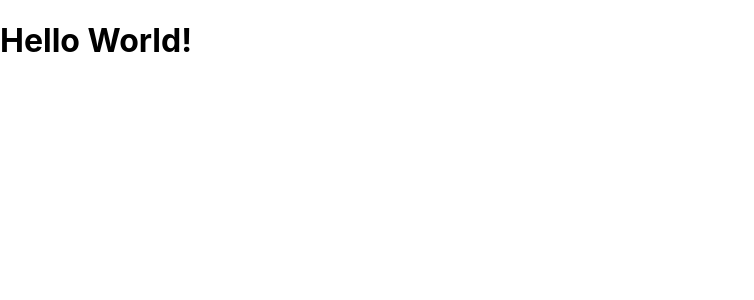
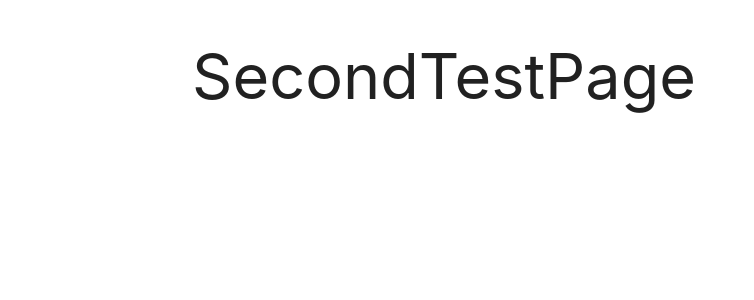
Before and after one commit to Murchik/it_course_work, a React (Create React App) app in the folder client/: page /secondTestPage in a window 1280 px wide. Shown: the top 300 px of the page, without its empty margins (0-754 px from the left). Built offline with nearby package versions, Linux system fonts and the light colour scheme.

Commit message:
added two test pages

```diff
--- a/client/package.json
+++ b/client/package.json
@@ -6,8 +6,10 @@
     "@testing-library/jest-dom": "^5.12.0",
     "@testing-library/react": "^11.2.7",
     "@testing-library/user-event": "^12.8.3",
+    "materialize-css": "^1.0.0-rc.2",
     "react": "^17.0.2",
     "react-dom": "^17.0.2",
+    "react-router-dom": "^5.2.0",
     "react-scripts": "4.0.3",
     "web-vitals": "^1.1.2"
   },
--- a/client/src/App.js
+++ b/client/src/App.js
@@ -1,10 +1,19 @@
 import React from 'react'
+import 'materialize-css'
+
+import { BrowserRouter as Router } from 'react-router-dom'
+
+// import my routes
+import { useRoutes } from './routes'
 
 function App() {
+  const routes = useRoutes()
   return (
-    <div>
-      <h1>Hello World!</h1>
-    </div>
+    <Router>
+      <div className="container">
+        {routes}
+      </div>
+    </Router>
   )
 }
 
--- a/client/src/index.css
+++ b/client/src/index.css
@@ -1,13 +1 @@
-body {
-  margin: 0;
-  font-family: -apple-system, BlinkMacSystemFont, 'Segoe UI', 'Roboto', 'Oxygen',
-    'Ubuntu', 'Cantarell', 'Fira Sans', 'Droid Sans', 'Helvetica Neue',
-    sans-serif;
-  -webkit-font-smoothing: antialiased;
-  -moz-osx-font-smoothing: grayscale;
-}
-
-code {
-  font-family: source-code-pro, Menlo, Monaco, Consolas, 'Courier New',
-    monospace;
-}
+@import "~materialize-css/dist/css/materialize.min.css"
--- /dev/null
+++ b/client/src/pages/SecondTestPage.js
@@ -0,0 +1,9 @@
+import React from 'react'
+
+export const SecondTestPage = () => {
+    return (
+        <div>
+            <h1>SecondTestPage</h1>
+        </div>
+    )
+}
--- /dev/null
+++ b/client/src/pages/TestPage.js
@@ -0,0 +1,9 @@
+import React from 'react'
+
+export const TestPage = () => {
+    return (
+        <div>
+            <h1>TestPage</h1>
+        </div>
+    )
+}
--- /dev/null
+++ b/client/src/routes.js
@@ -0,0 +1,20 @@
+import React from 'react'
+
+import { Switch, Route } from 'react-router-dom'
+
+// import my pages
+import { TestPage }       from './pages/TestPage'
+import { SecondTestPage } from './pages/SecondTestPage'
+
+export const useRoutes = () => {
+    return (
+        <Switch>
+            <Route path="/testPage" exact>
+                <TestPage />
+            </Route>
+            <Route path="/secondTestPage" exact>
+                <SecondTestPage />
+            </Route>
+        </Switch>
+    )
+}
```
